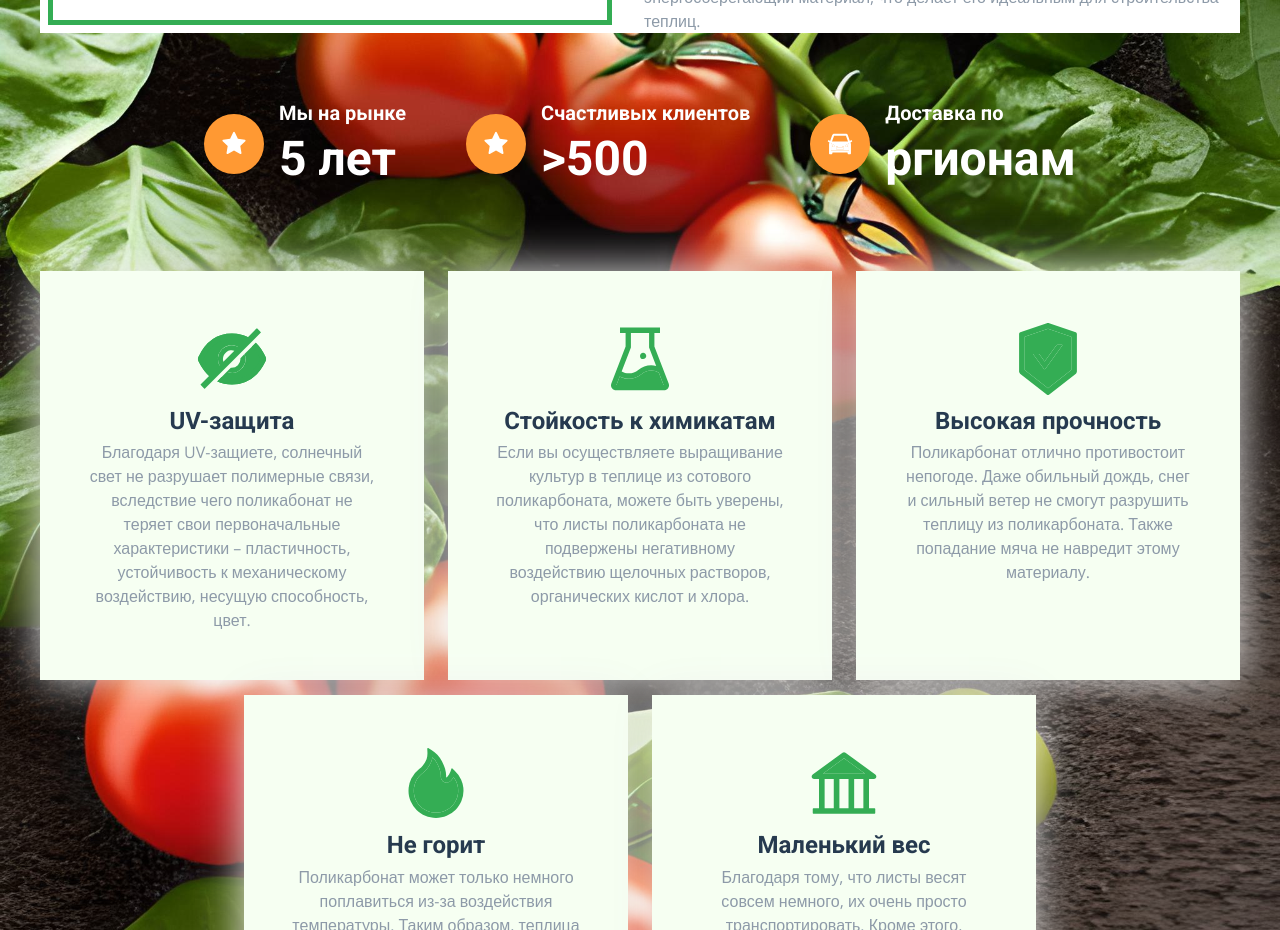
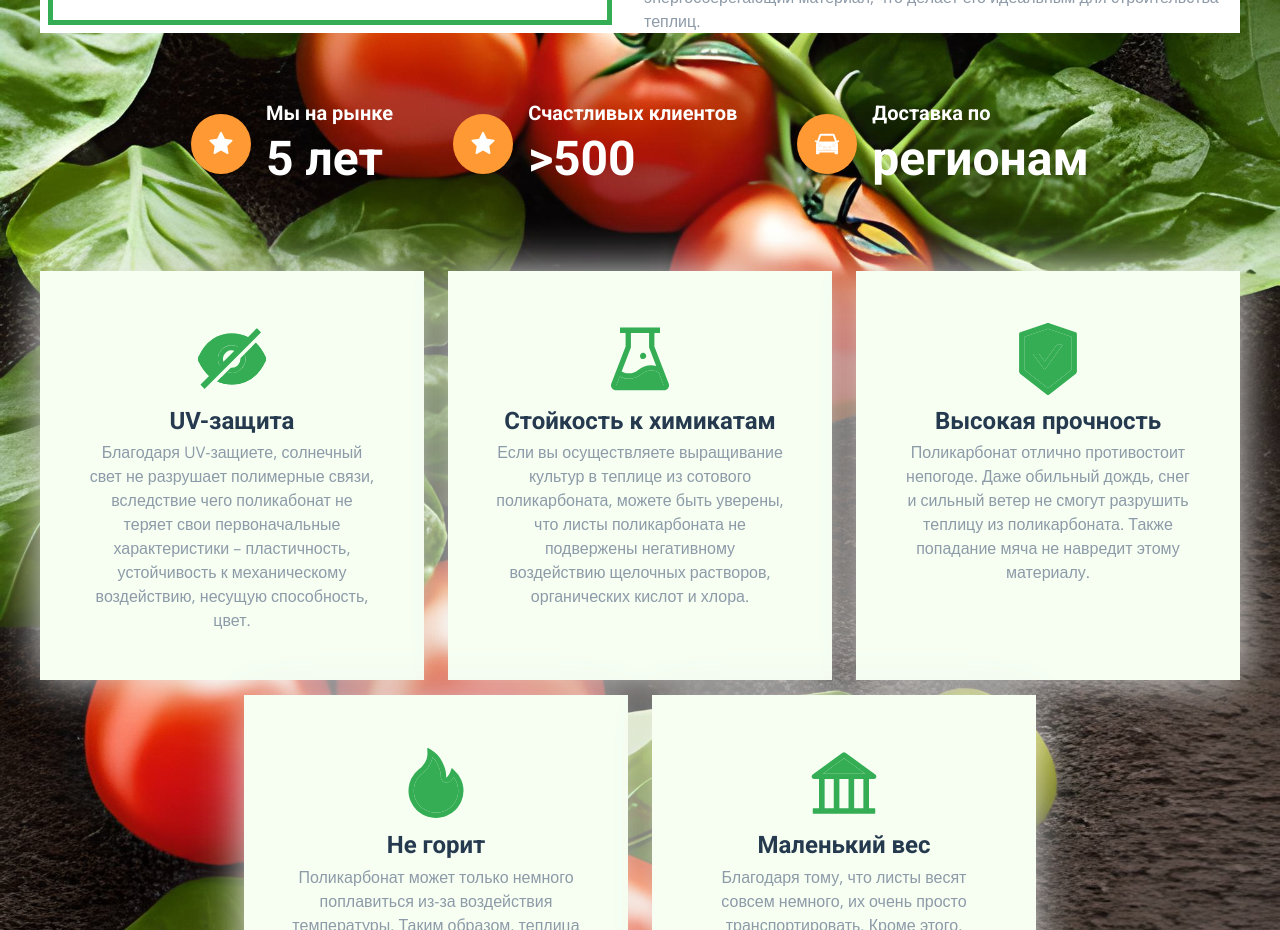
Before and after one commit to akurlovich/skrama.by_client, a React (Create React App) app: page / in a window 1280 px wide. Shown: the part 1500-2430 px from the top of the page. Built offline with nearby package versions, Linux system fonts and the light colour scheme; what @fluentui/react would draw is missing.

Commit message:
fix: text in facts component

```diff
--- a/src/components_V2/Home/MainFacts/MainFacts.tsx
+++ b/src/components_V2/Home/MainFacts/MainFacts.tsx
@@ -41,7 +41,7 @@ const MainFactsInner: FC = () => {
               Доставка по
             </div>
             <div className="main__facts__item__text">
-              ргионам
+              регионам
             </div>
           </div>
         </div>
```
